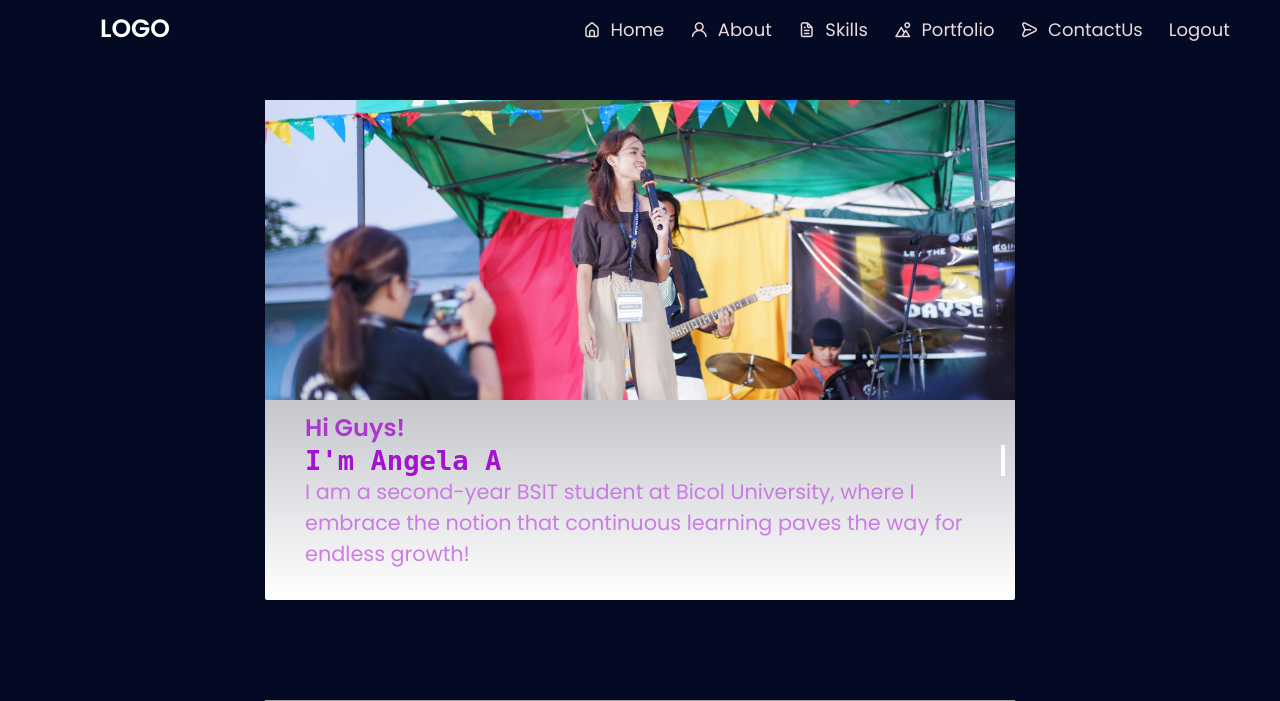
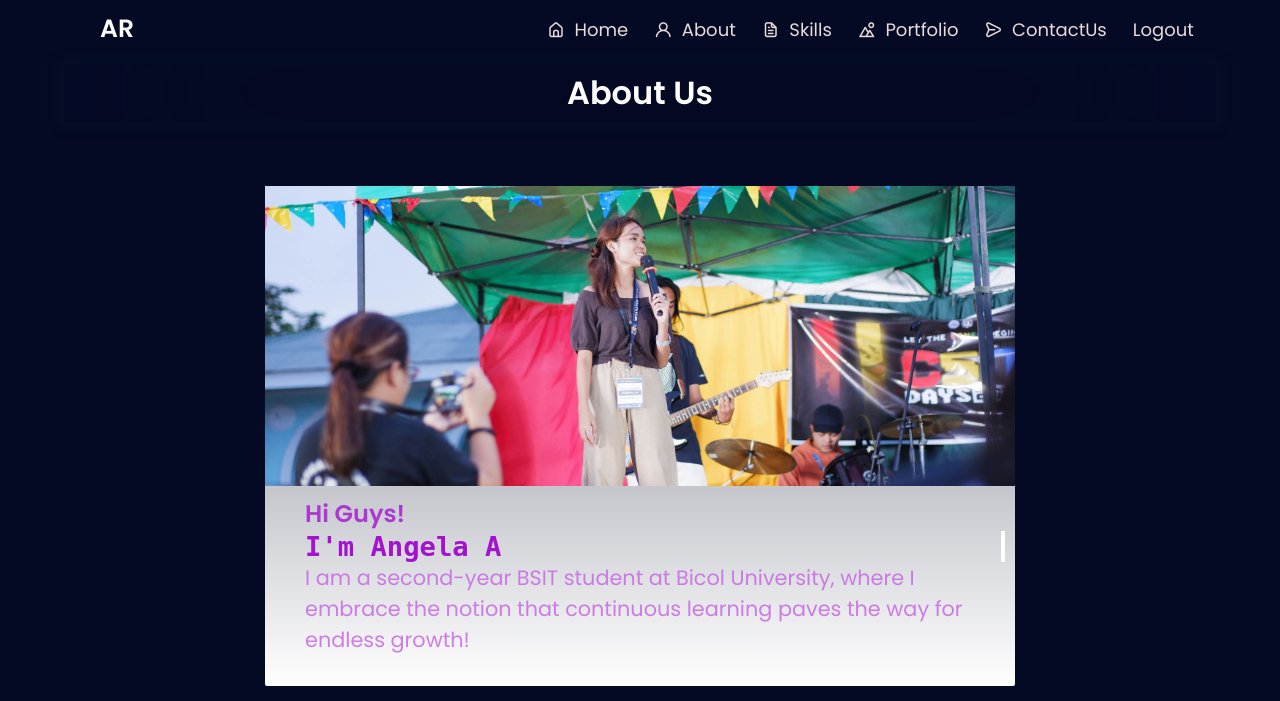
Before and after one commit to Roonnnaaaa/Balangat_Hugo_Web_Profile, a PHP site: page /about.html in a window 1280 px wide. Shown: the top 701 px of the page. Run offline with PHP 8.4, Linux system fonts and the light colour scheme; grey boxes are pictures that could not be loaded.

Commit message:
added some changes

```diff
--- a/about.html
+++ b/about.html
@@ -16,7 +16,7 @@
     <!--==================== RESPONSIVE NAVBAR====================-->
     <header>
 		<div class="container">
-			<h2>LOGO</h2>
+			<h2>AR</h2>
             <div class="navbar">
                 <nav>
                     <ul>
@@ -76,6 +76,9 @@
 
     <!--==================== FRONT PAGE ====================-->
     <body>
+        <div class="about_us">
+            <h1>About Us</h1>
+        </div>
         <section class = "container">
             <div class="aboutwrap">
             <div class="photo-container">
--- a/css/main.css
+++ b/css/main.css
@@ -560,13 +560,36 @@ button a {
 /*==================== HOME ====================*/
 
 /*==================== ABOUT ====================*/
+.about_us {
+    display: flex;
+    flex-wrap: wrap;
+    justify-content: center;
+    align-items: center;
+    width: 90%;
+    background-color: rgba(255, 255, 255, 0); /* Adjust the alpha value (0.66) to control the transparency */
+    backdrop-filter: blur(100px); /* Adjust the blur value as needed */
+    color: #ffffff;
+    padding: 5px 10px;
+    margin-top: 4rem;
+    margin-left: auto;
+    margin-right: auto;
+    box-shadow: 0 0 10px 5px #061b2e75; /* Adjust the values as needed */
+  }
+  .about_us h1{
+    display: flex;
+    flex-wrap: wrap;
+    justify-content: center;
+    width: 100%;
+
+  }
 .aboutwrap {
     width: 750px;
     height: 500px;
-    margin: 100px auto; /* Adjust this value as needed */
+    margin: 50px auto; /* Adjust this value as needed */
     background: linear-gradient(to bottom, #ffffff6c, #ffffff);
     object-fit:cover;
     border-radius: 2px;
+    margin-top: 4rem;
 }
 .aboutwrap {
     position: relative;
@@ -647,7 +670,7 @@ button a {
     width: 750px;
     height: 300px;
     margin: 0 auto;
-    margin-top: 100px; /* Adjust this value as needed */
+    margin-top: 40px; /* Adjust this value as needed */
 }
 .photo-container img {
     display: block;
@@ -674,6 +697,9 @@ button a {
 .hover-container h5{
     font-size: 1rem;
     padding: 0.3rem;
+    overflow: hidden;
+    word-wrap: break-word;
+    white-space: normal;
 }
 .hover-container p{
     font-size: 1rem;
```
